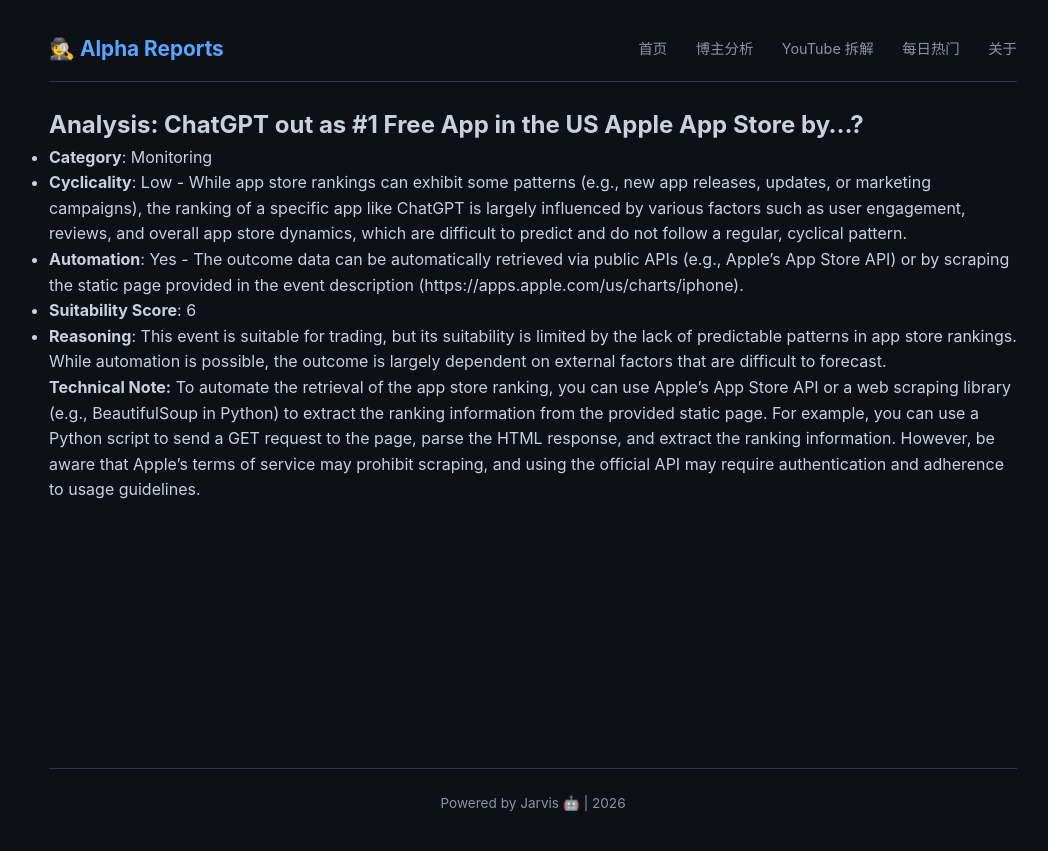
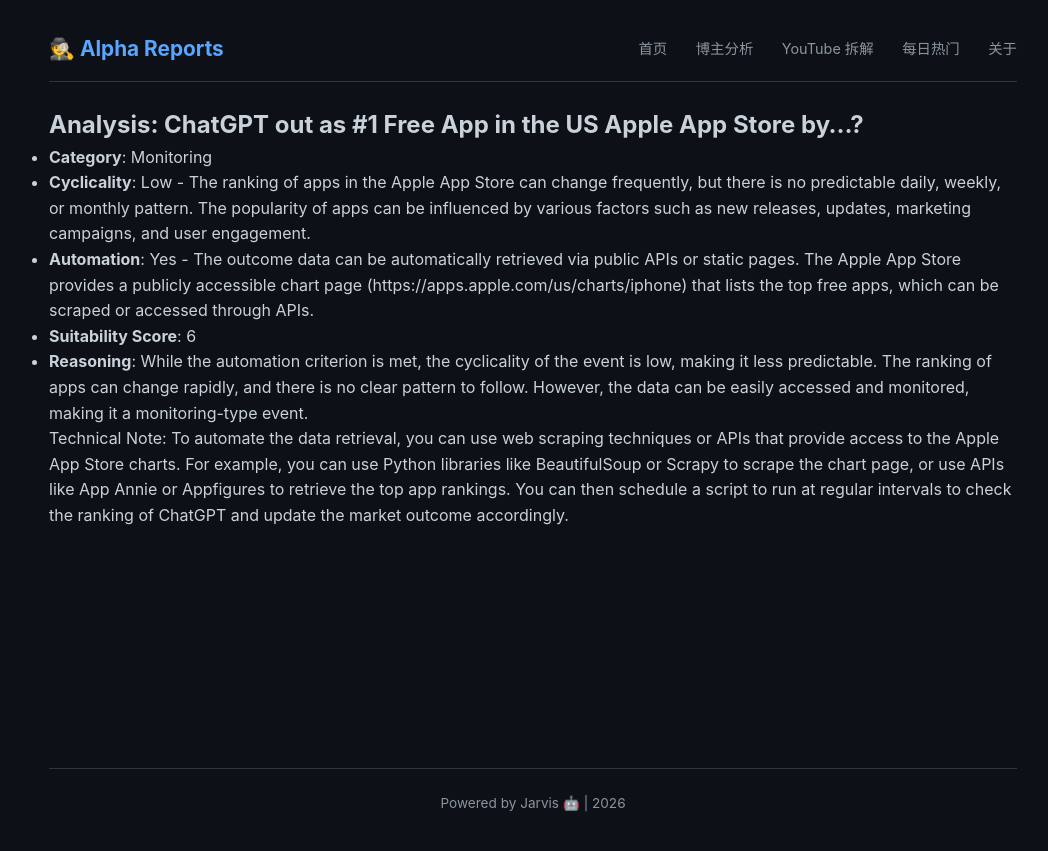
Before and after one commit to amencris073-png/crypto-alpha-reports, a Jekyll site: the page built from polymarket_analysis/monitoring/2026-02-04_chatgpt_out_as_1_free_app_in_the_us_apple_app_stor.md, in a window 1280 px wide. Shown: the top 851 px of the page, without its empty margins (107-1155 px from the left). Built offline with Jekyll 4.4.1, drawn with Linux system fonts in a browser that asks for light colours; our own code applies the rules of GitHub Pages for plain Markdown files.

Commit message:
Automated analysis for ChatGPT out as #1 Free App in the US Apple App Store by...?

```diff
--- a/polymarket_analysis/monitoring/2026-02-04_chatgpt_out_as_1_free_app_in_the_us_apple_app_stor.md
+++ b/polymarket_analysis/monitoring/2026-02-04_chatgpt_out_as_1_free_app_in_the_us_apple_app_stor.md
@@ -1,9 +1,10 @@
 ## Analysis: ChatGPT out as #1 Free App in the US Apple App Store by...?
 
 - **Category**: Monitoring
-- **Cyclicality**: Low - While app store rankings can exhibit some patterns (e.g., new app releases, updates, or marketing campaigns), the ranking of a specific app like ChatGPT is largely influenced by various factors such as user engagement, reviews, and overall app store dynamics, which are difficult to predict and do not follow a regular, cyclical pattern.
-- **Automation**: Yes - The outcome data can be automatically retrieved via public APIs (e.g., Apple's App Store API) or by scraping the static page provided in the event description (https://apps.apple.com/us/charts/iphone).
+- **Cyclicality**: Low - The ranking of apps in the Apple App Store can change frequently, but there is no predictable daily, weekly, or monthly pattern. The popularity of apps can be influenced by various factors such as new releases, updates, marketing campaigns, and user engagement.
+- **Automation**: Yes - The outcome data can be automatically retrieved via public APIs or static pages. The Apple App Store provides a publicly accessible chart page (https://apps.apple.com/us/charts/iphone) that lists the top free apps, which can be scraped or accessed through APIs.
 - **Suitability Score**: 6
-- **Reasoning**: This event is suitable for trading, but its suitability is limited by the lack of predictable patterns in app store rankings. While automation is possible, the outcome is largely dependent on external factors that are difficult to forecast.
+- **Reasoning**: While the automation criterion is met, the cyclicality of the event is low, making it less predictable. The ranking of apps can change rapidly, and there is no clear pattern to follow. However, the data can be easily accessed and monitored, making it a monitoring-type event.
 
-**Technical Note:** To automate the retrieval of the app store ranking, you can use Apple's App Store API or a web scraping library (e.g., BeautifulSoup in Python) to extract the ranking information from the provided static page. For example, you can use a Python script to send a GET request to the page, parse the HTML response, and extract the ranking information. However, be aware that Apple's terms of service may prohibit scraping, and using the official API may require authentication and adherence to usage guidelines.
+Technical Note:
+To automate the data retrieval, you can use web scraping techniques or APIs that provide access to the Apple App Store charts. For example, you can use Python libraries like BeautifulSoup or Scrapy to scrape the chart page, or use APIs like App Annie or Appfigures to retrieve the top app rankings. You can then schedule a script to run at regular intervals to check the ranking of ChatGPT and update the market outcome accordingly.
```
